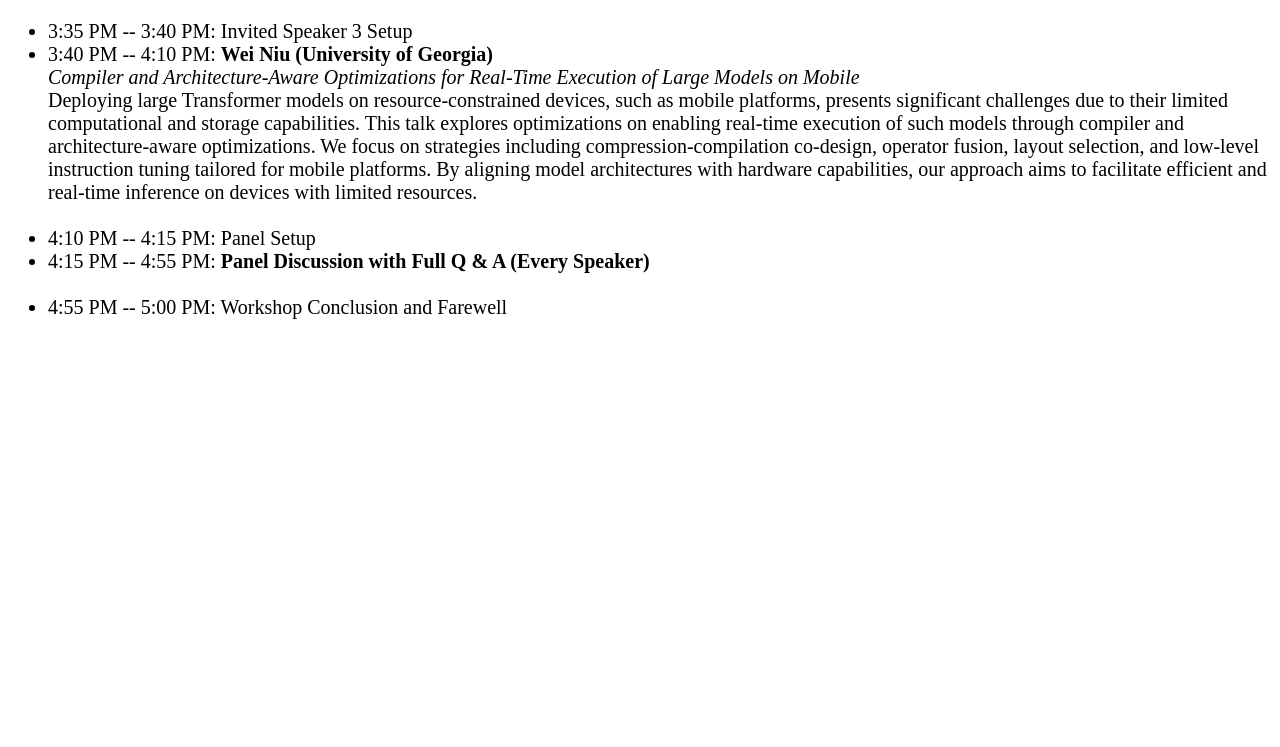
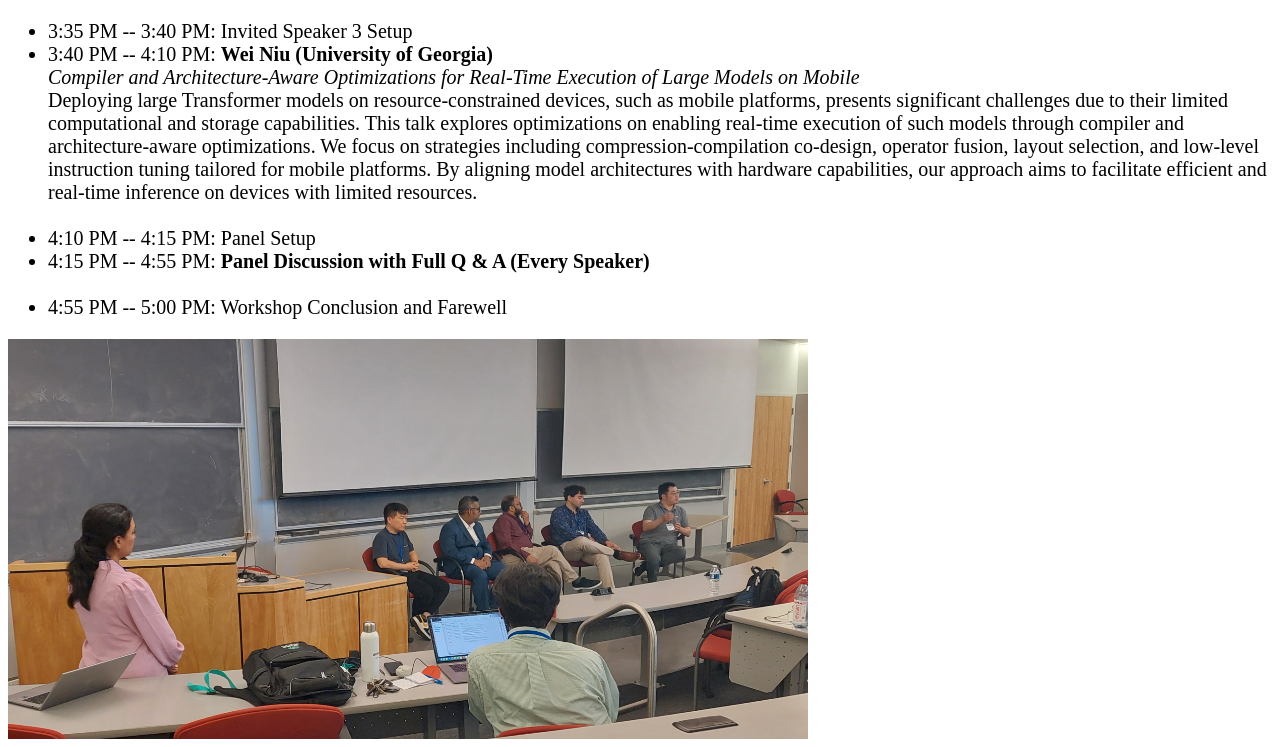
Before and after one commit to shda-workshop/shda-workshop.github.io, a plain HTML site: page ICS25/html/main.html in a window 1280 px wide. Shown: the part 1607-2354 px from the top of the page. Before the commit the page ends 1946 px from the top, so only its background shows below. Drawn offline with Linux system fonts and the light colour scheme.

Commit message:
Add SHDA2 panel pic

```diff
--- a/ICS25/html/main.html
+++ b/ICS25/html/main.html
@@ -66,5 +66,9 @@
 	    <br/>
 	    <li>4:55 PM -- 5:00 PM: Workshop Conclusion and Farewell </li>
         </ul>
+
+	<img src="panel_shda2.jpg" alt="SHDA Panel" style="width:800px;height:400px;">
+
     </body>
+
 </html>
```
Also changed, not shown: ICS25/html/panel_shda2.jpg (added).
